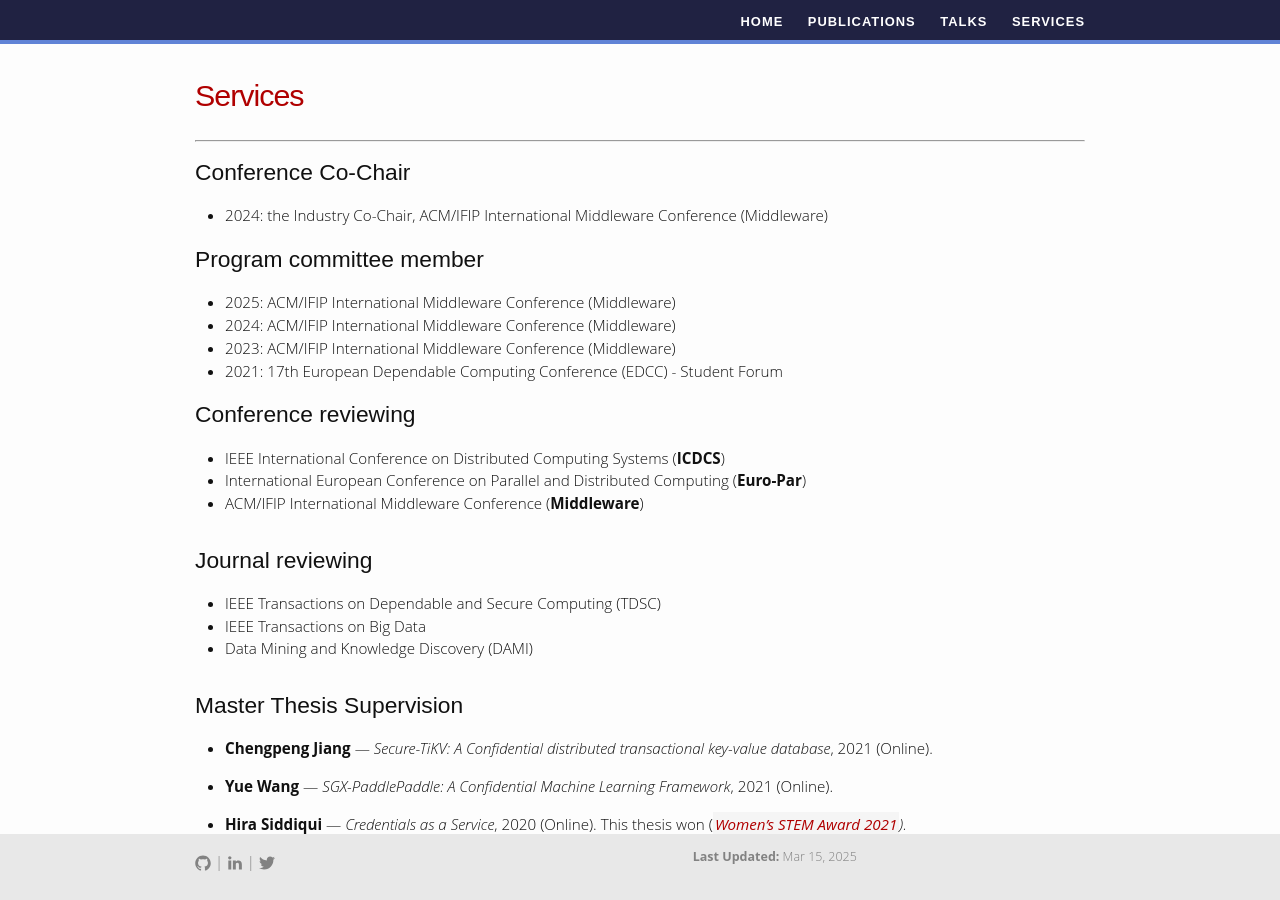
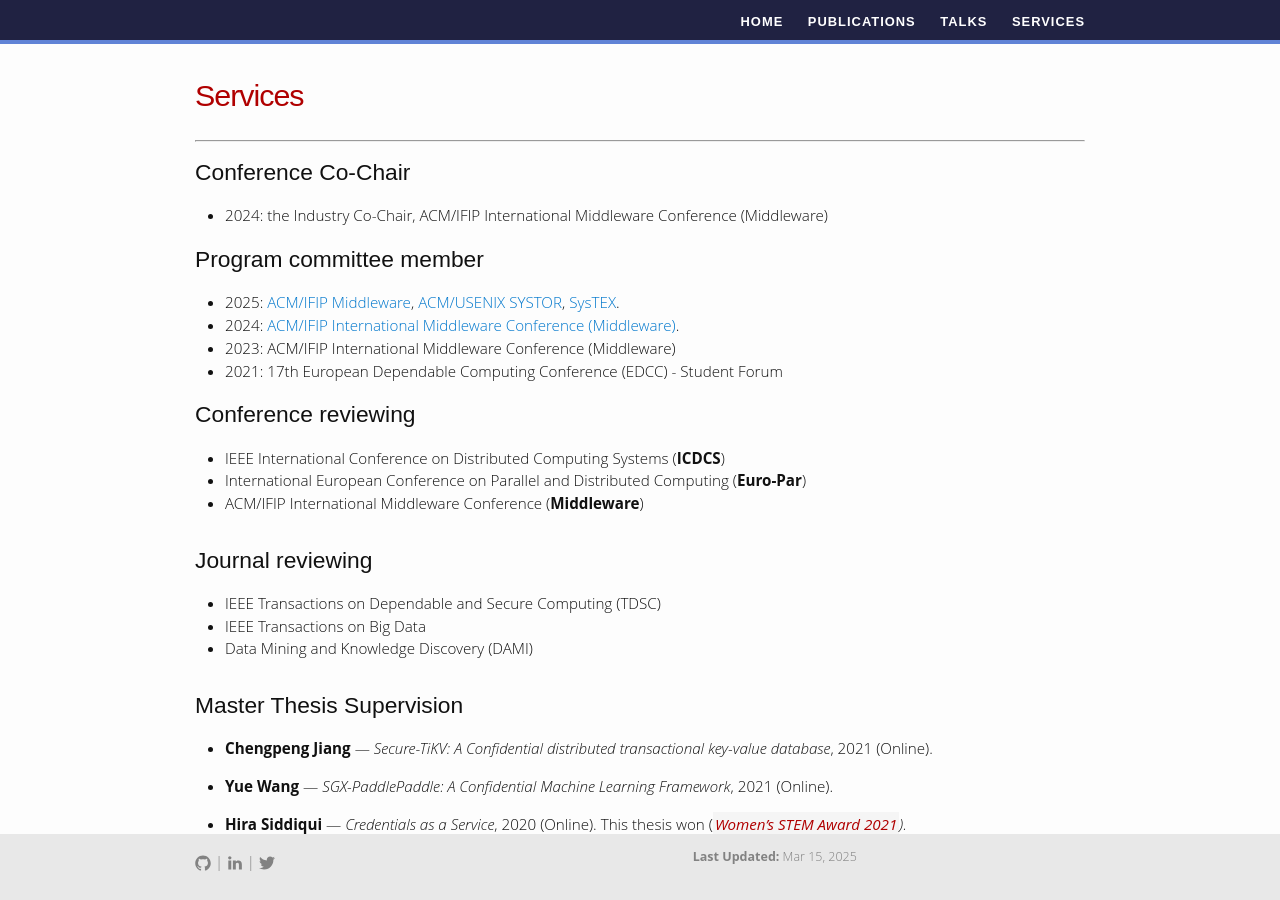
Before and after one commit to doflink/doflink.github.io, a Jekyll site: the page built from services.md, in a window 1280 px wide and 900 px high. Built offline with Jekyll 4.4.1, drawn with Linux system fonts in a browser that asks for light colours.

Commit message:
update March 2025

```diff
--- a/services.md
+++ b/services.md
@@ -34,8 +34,8 @@ _Traffic Dispersion Graph Based Anomaly Detection_ -->
 - 2024: the Industry Co-Chair, ACM/IFIP International Middleware Conference (Middleware)
 
 ## Program committee member
-- 2025: ACM/IFIP International Middleware Conference (Middleware)
-- 2024: ACM/IFIP International Middleware Conference (Middleware)
+- 2025: <a href="https://middleware-conf.github.io/2025/program-committee/">ACM/IFIP Middleware</a>, <a href="https://www.systor.org/2025/program-committee/">ACM/USENIX SYSTOR</a>, <a href="https://systex-workshop.github.io/2025/committee.html">SysTEX</a>.
+- 2024: <a href="https://middleware-conf.github.io/2024/program-committee/">ACM/IFIP International Middleware Conference (Middleware)</a>.
 - 2023: ACM/IFIP International Middleware Conference (Middleware)
 - 2021: 17th European Dependable Computing Conference (EDCC) - Student Forum
 
```
Also changed, not shown: index.md (+1 -1 lines), 4 other files.
